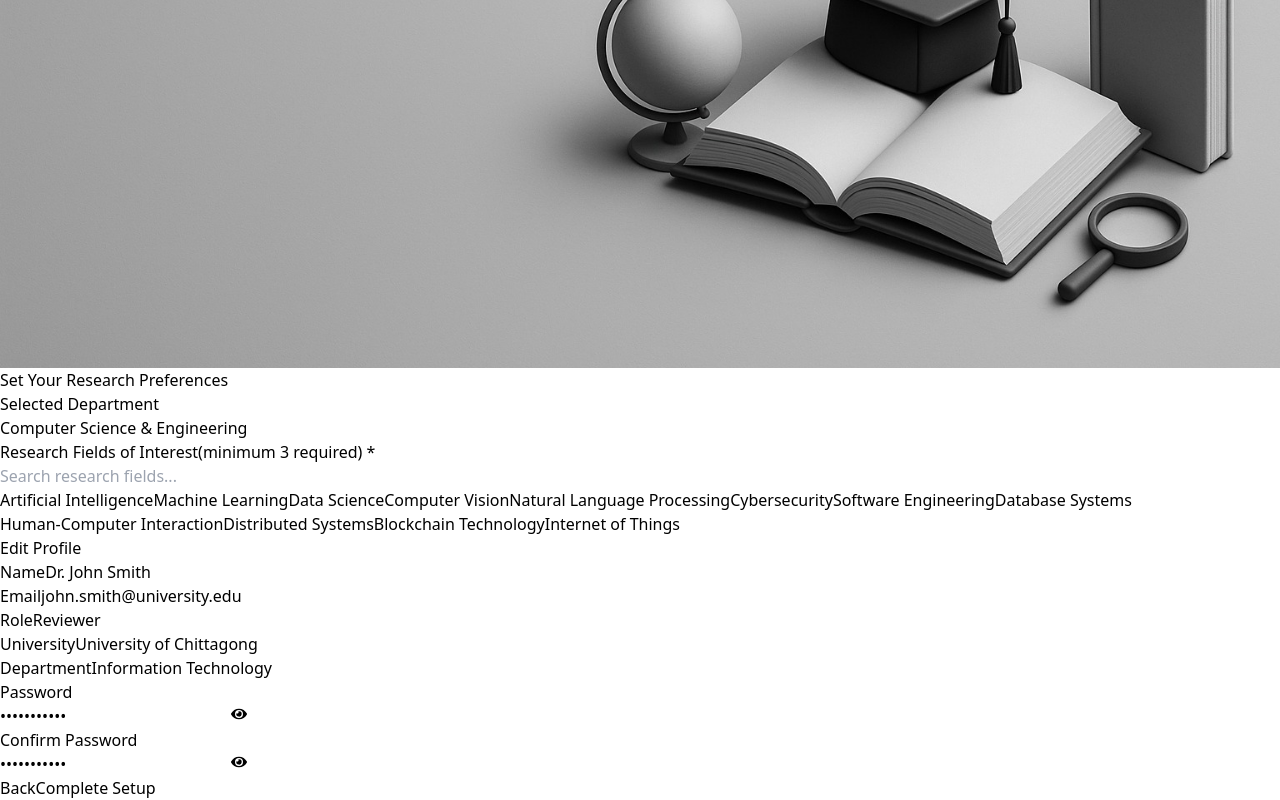
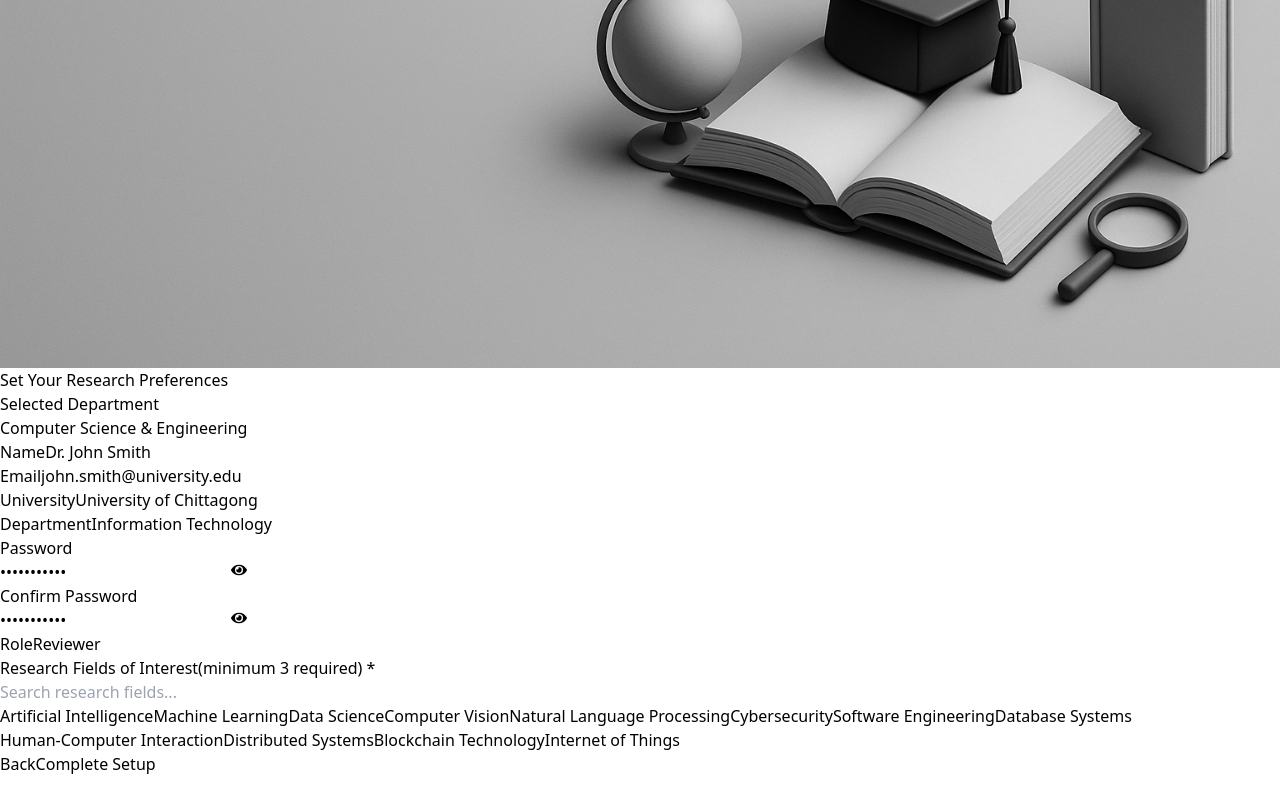
Before and after one commit to Fariha-alam-mozumder/URC, a React (Vite) app in the folder frontend/: page /PreferencePage in a window 1280 px wide. Shown: the part 485-1285 px from the top of the page. After the commit the page ends 1261 px from the top, so only its background shows below. Built offline with nearby package versions, Linux system fonts and the light colour scheme.

Commit message:
updated Profilepage

```diff
--- a/frontend/src/Pages/PreferencePage/PreferencePage.jsx
+++ b/frontend/src/Pages/PreferencePage/PreferencePage.jsx
@@ -25,8 +25,9 @@ function PreferencePage() {
         </h1>
 
         <Department />
+        <AdditionalPreferences role={role} />
         <ResearchFields />
-        <AdditionalPreferences role={role} />
+
 
         <div className="flex justify-between mt-6">
           <button
--- a/frontend/src/Pages/Reviewer/ReviewerHome.jsx
+++ b/frontend/src/Pages/Reviewer/ReviewerHome.jsx
@@ -10,14 +10,14 @@ import {
 import AssignedPapersTable from '../../components/Reviewer/AssignedPapersTable';
 import StatCard from '../../components/Common/StatCard';
 import Sidebar from '../../components/Common/Sidebar';
-import Topbar from '../../components/Common/Topbar';
+
 import LogoutModal from '../../components/Common/LogoutModal';
 
 const ReviewerHome = () => {
   const [isSidebarOpen, setIsSidebarOpen] = useState(false);
   const [isLogoutModalOpen, setIsLogoutModalOpen] = useState(false);
 
-  const handleLogoutClick = () => setIsLogoutModalOpen(true);
+
   const handleCloseModal = () => setIsLogoutModalOpen(false);
   const handleConfirmLogout = () => {
     // add logout logic here
--- a/frontend/src/components/PreferencePage/AdditionalPreferences.jsx
+++ b/frontend/src/components/PreferencePage/AdditionalPreferences.jsx
@@ -44,8 +44,7 @@ function AdditionalPreferences({ role }) {
   };
 
   return (
-    <div className="max-w-2xl bg-white rounded-lg mt-10 p-6">
-      <h2 className="text-xl font-bold mb-4">Edit Profile</h2>
+    <div className="max-w-2xl bg-white rounded-lg mt-10 ">
       <form onSubmit={handleSubmit} className="space-y-4">
 
         {/* Name & Email in one row */}
@@ -57,7 +56,7 @@ function AdditionalPreferences({ role }) {
               name="name"
               value={formData.name}
               onChange={handleChange}
-              className="w-full border px-3 py-2 rounded-lg"
+              className="w-full border px-3 py-2 bg-slate-100 rounded-lg"
             />
           </div>
           <div>
@@ -67,43 +66,33 @@ function AdditionalPreferences({ role }) {
               name="email"
               value={formData.email}
               onChange={handleChange}
-              className="w-full border px-3 py-2 rounded-lg"
+              className="w-full border px-3 py-2 bg-slate-100 rounded-lg"
             />
           </div>
         </div>
 
-        {/* Designation */}
-        <div>
-          <label className="block text-gray-700 font-medium">Role</label>
-          <input
-            type="text"
-            name="designation"
-            value={formData.designation}
-            onChange={handleChange}
-            className="w-full border px-3 py-2 rounded-lg"
-          />
-        </div>
+
 
         {/* University & Department in one row */}
         <div className="grid grid-cols-2 gap-4">
           <div>
-            <label className="block text-gray-700 font-medium">University</label>
+            <label className="block text-gray-700  font-medium">University</label>
             <input
               type="text"
               name="university"
               value={formData.university}
               onChange={handleChange}
-              className="w-full border px-3 py-2 rounded-lg"
+              className="w-full border px-3 py-2 bg-slate-100 rounded-lg"
             />
           </div>
           <div>
-            <label className="block text-gray-700 font-medium">Department</label>
+            <label className="block text-gray-700  font-medium">Department</label>
             <input
               type="text"
               name="department"
               value={formData.department}
               onChange={handleChange}
-              className="w-full border px-3 py-2 rounded-lg"
+              className="w-full border px-3 bg-slate-100 py-2 rounded-lg"
             />
           </div>
         </div>
@@ -118,7 +107,7 @@ function AdditionalPreferences({ role }) {
                 name="password"
                 value={formData.password}
                 onChange={handleChange}
-                className="w-full border px-3 py-2 rounded-lg"
+                className="w-full border px-3 py-2 bg-slate-100 rounded-lg"
               />
               <button
                 type="button"
@@ -138,19 +127,30 @@ function AdditionalPreferences({ role }) {
                 name="confirmPassword"
                 value={formData.confirmPassword}
                 onChange={handleChange}
-                className="w-full border px-3 py-2 rounded-lg"
+                className="w-full border px-3 bg-slate-100 py-2 rounded-lg"
               />
               <button
                 type="button"
                 onClick={() =>
                   setShowConfirmPassword(!showConfirmPassword)
                 }
-                className="absolute right-3 top-2.5 text-gray-500"
+                className="absolute right-3 top-2.5 bg-slate-100 text-gray-500"
               >
                 {showConfirmPassword ? <FaEyeSlash /> : <FaEye />}
               </button>
             </div>
           </div>
+        </div>
+         {/* Designation */}
+        <div>
+          <label className="block text-gray-700 font-medium">Role</label>
+          <input
+            type="text"
+            name="designation"
+            value={formData.designation}
+            onChange={handleChange}
+            className="w-full border px-3 py-2 bg-slate-100 rounded-lg"
+          />
         </div>
       </form>
     </div>
--- a/frontend/src/components/PreferencePage/ResearchFields.jsx
+++ b/frontend/src/components/PreferencePage/ResearchFields.jsx
@@ -27,7 +27,7 @@ function ResearchFields() {
   };
 
   return (
-    <div className="mb-6">
+    <div className="mb-6 mt-10">
       <p className="font-medium mb-3">Research Fields of Interest(minimum 3 required) *</p>
 
       <input
--- a/frontend/src/components/Profile/PersonalInfo.jsx
+++ b/frontend/src/components/Profile/PersonalInfo.jsx
@@ -12,7 +12,7 @@ const PersonalInfo = ({ name, university, email, department, role, }) => {
           <input
             type="text"
             defaultValue={name}
-            className="border rounded-lg p-2 w-full"
+            className="border rounded-lg p-2 bg-gray-200 w-full"
           />
         </label>
 
@@ -21,7 +21,7 @@ const PersonalInfo = ({ name, university, email, department, role, }) => {
           <input
             type="email"
             defaultValue={email}
-            className="border rounded-lg p-2 w-full"
+            className="border rounded-lg p-2 bg-gray-200 w-full"
           />
         </label>
 
@@ -30,7 +30,7 @@ const PersonalInfo = ({ name, university, email, department, role, }) => {
           <input
             type="text"
             defaultValue={department}
-            className="border rounded-lg p-2 w-full"
+            className="border rounded-lg p-2 bg-gray-200 w-full"
           />
         </label>
 
@@ -39,21 +39,19 @@ const PersonalInfo = ({ name, university, email, department, role, }) => {
           <input
             type="text"
             defaultValue={university}
-            className="border rounded-lg p-2 w-full"
+            className="border rounded-lg p-2 bg-gray-200 w-full"
           />
         </label>
 
-        <label className="flex flex-col">
+      </div>
+      <label className="flex flex-col">
           <span className="font-semibold">Role</span>
           <input
             type="text"
             defaultValue={role}
-            className="border rounded-lg p-2 w-full"
+            className="border rounded-lg p-2 bg-gray-200 w-4/4"
           />
         </label>
-
-
-      </div>
     </div>
   );
 };
```
